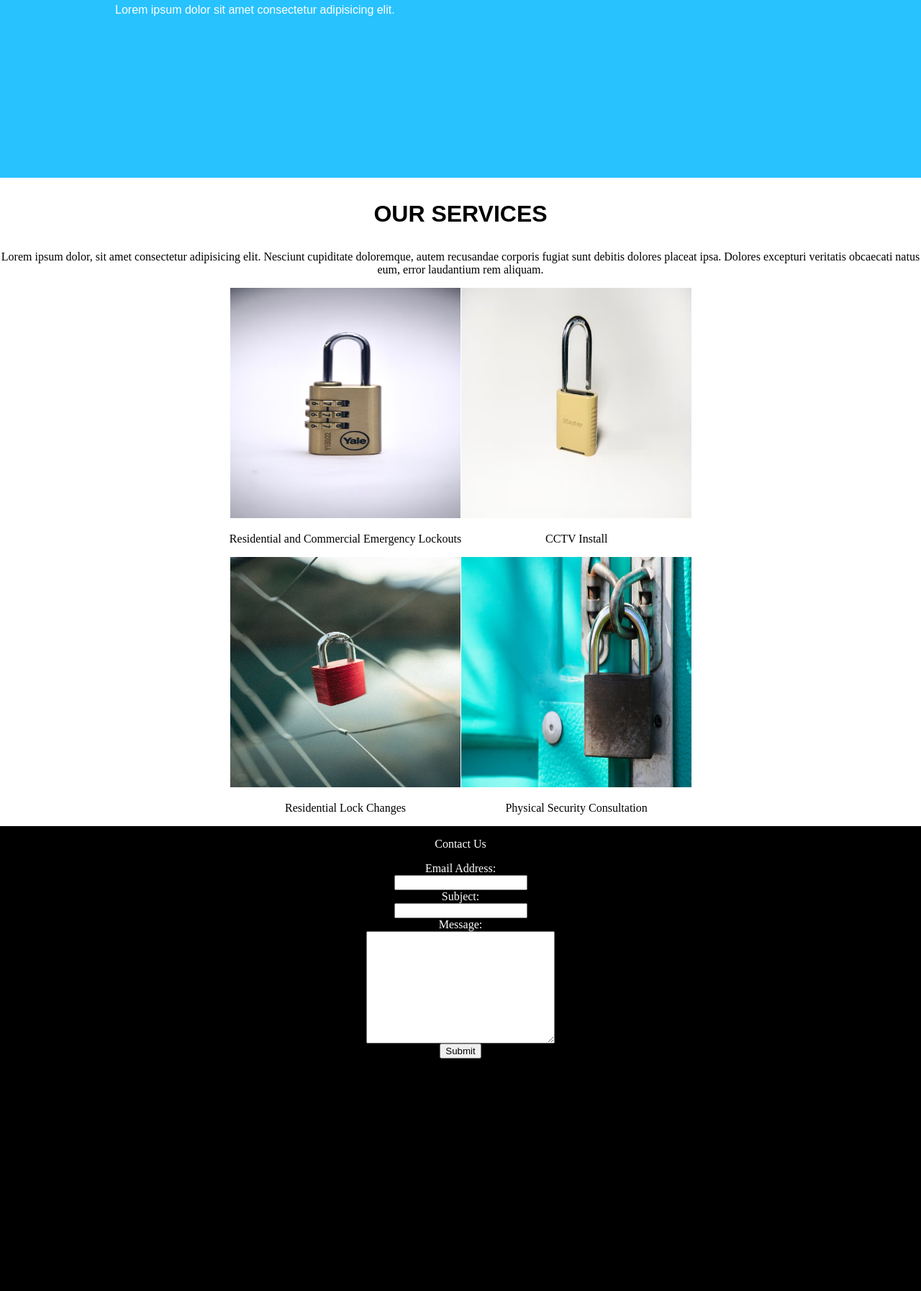
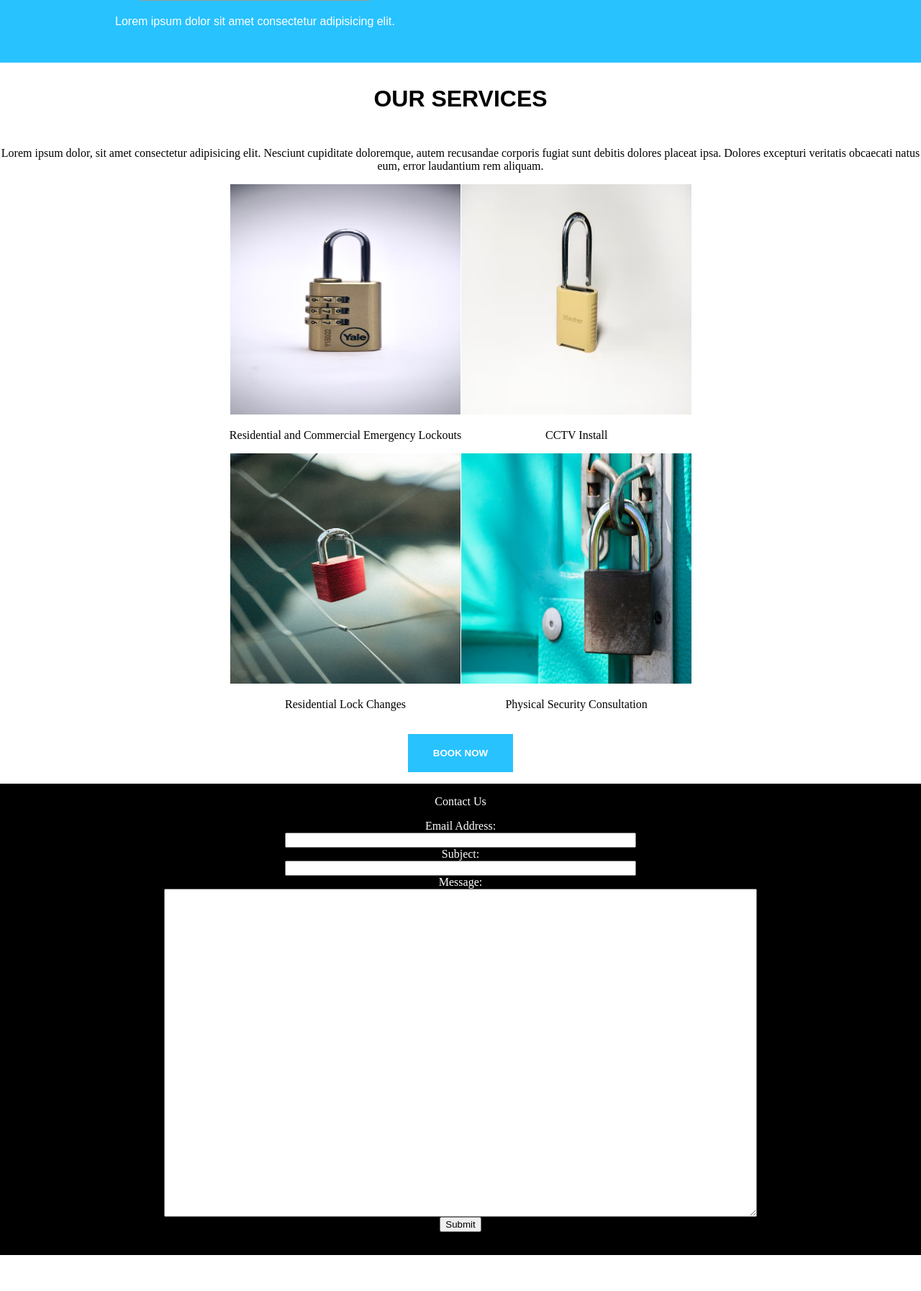
Before and after one commit to vent-dev/locksmith-site, a PHP site: page / in a window 1280 px wide. Shown: the part 2126-3920 px from the top of the page at 72% size. After the commit the page ends 3870 px from the top, so only its background shows below. Run offline with PHP 8.4, Linux system fonts and the light colour scheme; data that the repository does not hold is empty; some libraries are stand-ins or nearby versions; grey boxes are pictures that could not be loaded.

Commit message:
Added files

```diff
--- a/index.php
+++ b/index.php
@@ -139,6 +139,8 @@
                 </div>
             </div>
         </div>
+
+        <button class="book-now"><a href="/">Book Now</a></button>
     </div>
 
     <div class="contact-us">
@@ -150,7 +152,7 @@
                 Subject:
                 <input type="text" id="subject" name="user_subject">
                 Message:
-                <textarea name="user_message" id="user_message" cols="30" rows="10"></textarea>
+                <textarea name="user_message" id="user_message" cols="100" rows="30"></textarea>
                 <button type="submit">Submit</button>
                 <p class="output"><?php echo $output ?></p>
             </form>
--- a/style.css
+++ b/style.css
@@ -95,7 +95,16 @@ html, body {
 .content-header {
     font-weight: bold;
     text-transform: uppercase;
+    flex-wrap: nowrap;
+    padding: 0;
+    margin: 0;
     font-size: 2rem;
+    padding-bottom: 1rem;
+}
+
+.content-description {
+    text-align: center;
+    padding-bottom: 2rem;
 }
 
 .content {
@@ -103,12 +112,11 @@ html, body {
     flex-direction: column;
     align-items: center;
     justify-content: center;
-    padding-right: 10rem;
-    padding-left: 10rem;
-    padding-bottom: 13rem;
     font-family: sans-serif, serif;
     background-color: #28C2FF;
     color: white;
+    padding-top: 2rem;
+    padding-bottom: 2rem;
 }
 
 .our-team {
@@ -117,6 +125,8 @@ html, body {
     gap: 5rem;
     text-align: center;
     flex-wrap: wrap;
+    padding-right: 10rem;
+    padding-left: 10rem;
 }
 
 .our-team div img {
@@ -126,6 +136,12 @@ html, body {
 
 .content-header {
     font-size: 2rem;
+}
+
+.service-container {
+    display: flex;
+    flex-direction: column;
+    align-items: center;
 }
 
 .our-services {
@@ -156,6 +172,23 @@ html, body {
     height: 20rem;
 }
 
+.book-now {
+    display: flex;
+    font-family: sans-serif, serif;
+    border: .2rem solid #28C2FF;
+    background-color: #28C2FF;
+    padding: 1rem 2rem 1rem 2rem;
+    margin-top: 1rem;
+    margin-bottom: 1rem;
+}
+
+.book-now a {
+    color: #FCFCFC;
+    text-decoration: none;
+    text-transform: uppercase;
+    font-weight: bold;
+}
+
 .contact-us {
     display: flex;
     flex-direction: column;
@@ -163,7 +196,10 @@ html, body {
     justify-content: center;
     background-color: black;
     color: white;
-    padding-bottom: 40rem;
+}
+
+#email, #subject {
+    width: 30rem;
 }
 
 .contact-form form {
```
